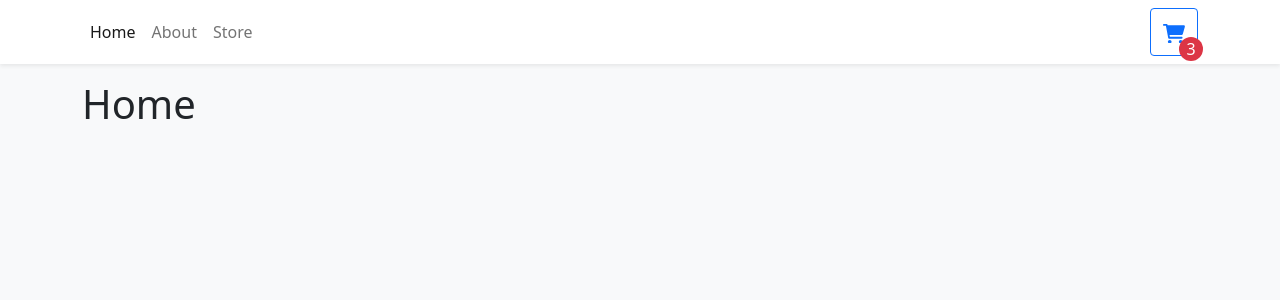
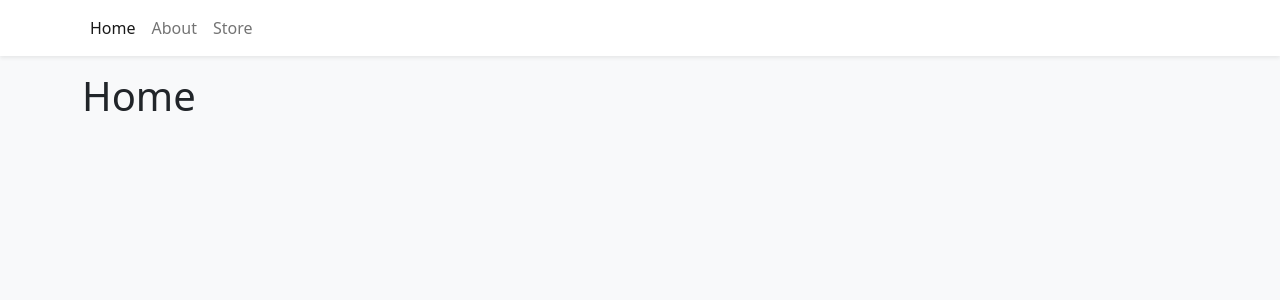
Before and after one commit to arafat1023/shoppingcart, a React (Vite) app: page / in a window 1280 px wide. Shown: the top 300 px of the page. Built offline with nearby package versions, Linux system fonts and the light colour scheme.

Commit message:
add context fuction cart in navbar

```diff
--- a/src/components/Navbar.tsx
+++ b/src/components/Navbar.tsx
@@ -1,6 +1,8 @@
 import { Button, Container, Nav, Navbar as NavbarBs } from "react-bootstrap"
 import {NavLink} from "react-router-dom"
+import {useShoppingCart} from "../context/ShoppingCartContext";
 export function Navbar(){
+    const {openCart,cartQuantity}= useShoppingCart()
     return (
         <NavbarBs sticky="top" className='bg-white shadow-sm mb-3'>
         <Container>
@@ -11,7 +13,8 @@ export function Navbar(){
             <Nav.Link to = '/About' as ={NavLink}>About</Nav.Link>
             <Nav.Link to = '/Store' as ={NavLink}>Store</Nav.Link>
             </Nav>
-            <Button style={{width:"3rem", height:"3rem", position:"relative"}}
+            {cartQuantity > 0 && (
+            <Button onClick={openCart} style={{width:"3rem", height:"3rem", position:"relative"}}
                 variant="outline-primary"
                 >
 
@@ -24,10 +27,11 @@ export function Navbar(){
             </svg>
             <div className="rounded-circle bg-danger d-flex justify-content-center align-items-center"
             style={{color:"white",width:"1.5rem",height:"1.5rem",position:"absolute",bottom:"0",right:"0",transform: "translate(25%, 25%)"}}>
-            3
+                {cartQuantity}
             </div>
 
             </Button>
+            )}
         </Container>
         </NavbarBs>
 
```
